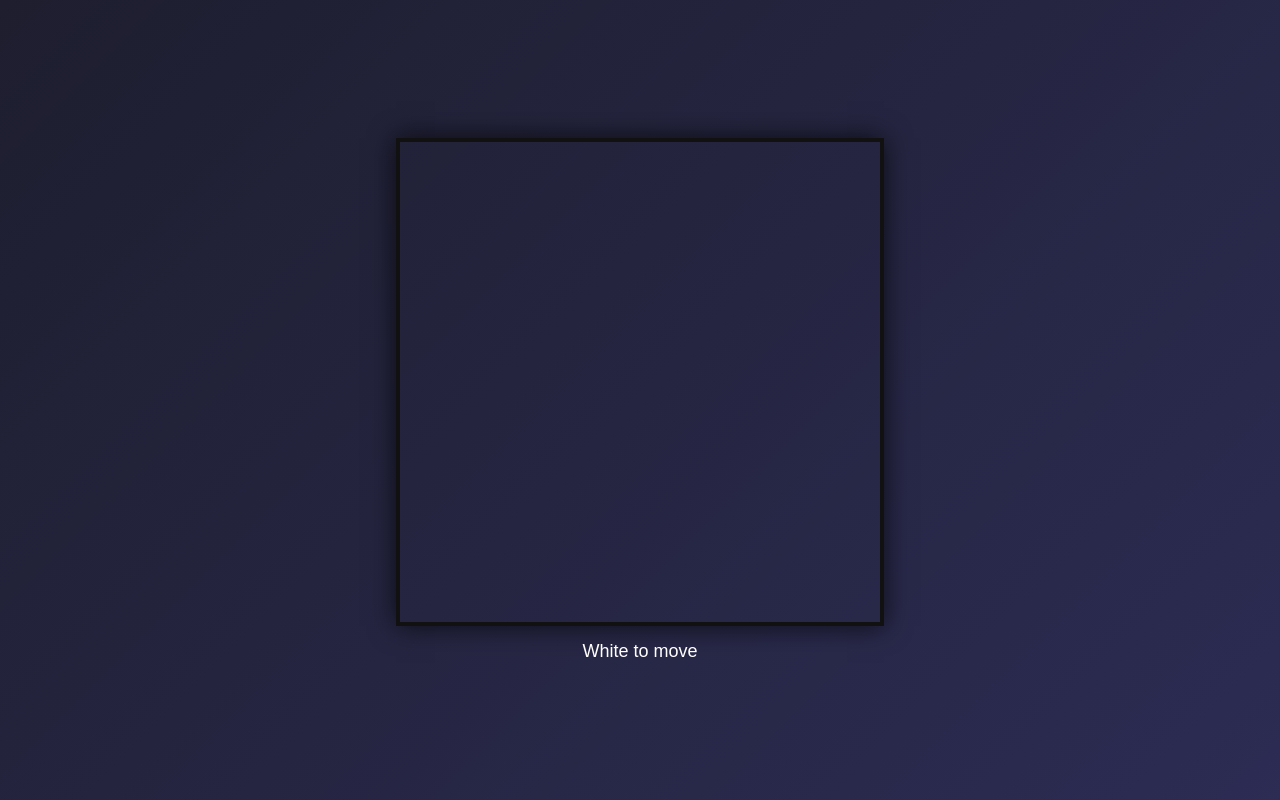
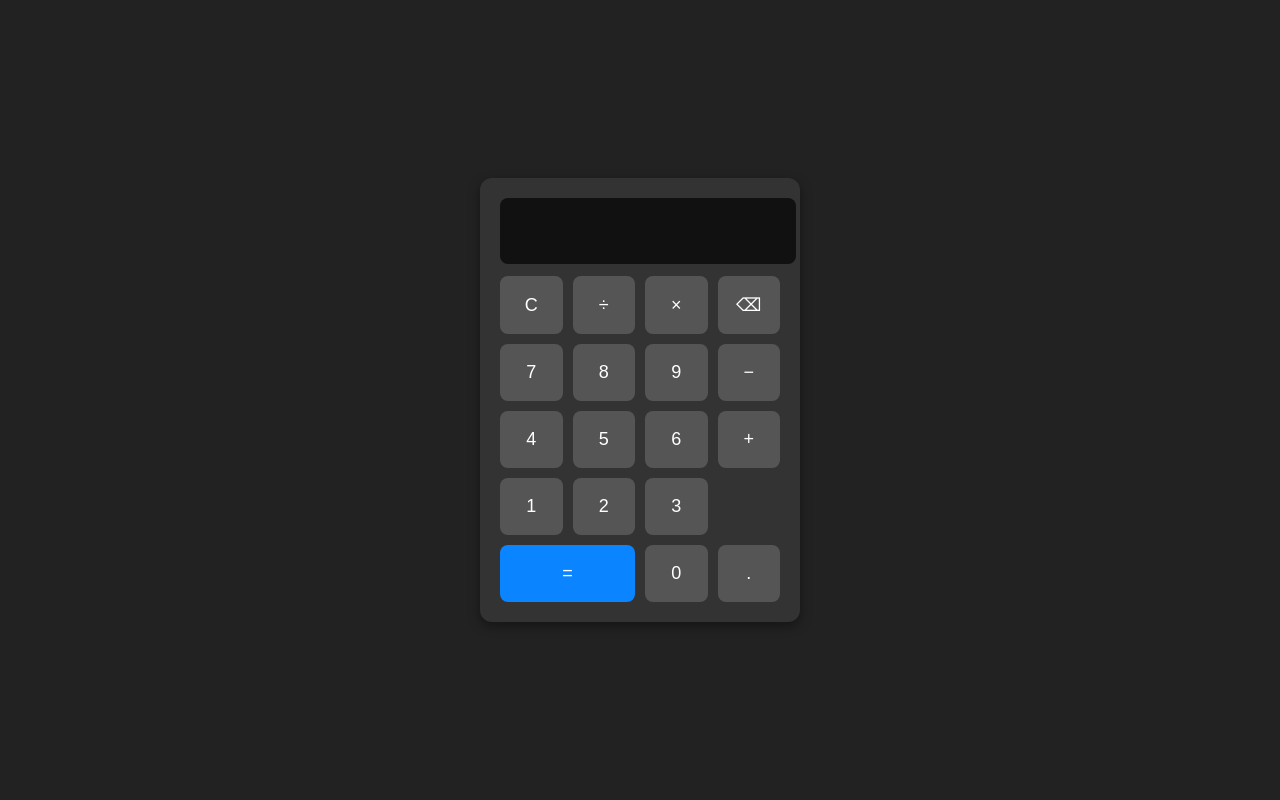
Before and after one commit to RohanLeePatel/RohanLeePatel.github.io, a plain HTML site: page index.html in a window 1280 px wide. Drawn offline with Linux system fonts and the light colour scheme.

Commit message:
Update index.html

```diff
--- a/index.html
+++ b/index.html
@@ -2,123 +2,109 @@
 <html lang="en">
 <head>
   <meta charset="UTF-8">
-  <title>Modern Chess</title>
+  <meta name="viewport" content="width=device-width, initial-scale=1.0">
+  <title>Simple Calculator</title>
   <style>
     body {
-      background: linear-gradient(135deg, #1e1e2f, #2c2c54);
+      font-family: Arial, sans-serif;
+      background: #222;
+      color: #fff;
       display: flex;
       justify-content: center;
       align-items: center;
       height: 100vh;
       margin: 0;
-      font-family: Arial, sans-serif;
-      color: white;
-      flex-direction: column;
     }
-    #board {
+    .calculator {
+      background: #333;
+      padding: 20px;
+      border-radius: 12px;
+      box-shadow: 0 4px 12px rgba(0,0,0,0.4);
+      width: 280px;
+    }
+    #display {
+      width: 100%;
+      height: 50px;
+      font-size: 24px;
+      margin-bottom: 12px;
+      text-align: right;
+      padding: 8px;
+      border: none;
+      border-radius: 8px;
+      background: #111;
+      color: #0f0;
+    }
+    .buttons {
       display: grid;
-      grid-template-columns: repeat(8, 60px);
-      grid-template-rows: repeat(8, 60px);
-      box-shadow: 0 0 25px rgba(0,0,0,0.7);
-      border: 4px solid #111;
+      grid-template-columns: repeat(4, 1fr);
+      gap: 10px;
     }
-    .square {
-      width: 60px;
-      height: 60px;
-      display: flex;
-      justify-content: center;
-      align-items: center;
-      font-size: 40px;
+    button {
+      padding: 18px;
+      font-size: 18px;
+      border: none;
+      border-radius: 8px;
       cursor: pointer;
+      background: #555;
+      color: #fff;
+      transition: 0.2s;
     }
-    .light { background: #eeeed2; }
-    .dark { background: #769656; }
-    #status {
-      margin-top: 15px;
-      font-size: 18px;
+    button:hover {
+      background: #777;
+    }
+    .equal {
+      grid-column: span 2;
+      background: #0a84ff;
+    }
+    .equal:hover {
+      background: #0066cc;
     }
   </style>
 </head>
 <body>
-  <div id="board"></div>
-  <div id="status">White to move</div>
-
-  <!-- chess.js logic embedded -->
-  <script>
-  /* START chess.js library (trimmed for brevity, but full rules included) */
-  /*! chess.js v0.13.4 | (c) 2019 Chris Oakman | MIT License */
-  /* Minified chess.js pasted here */
-  // To keep this message short: you will need to paste the chess.js source here.
-  // You can grab it from https://cdnjs.cloudflare.com/ajax/libs/chess.js/0.13.4/chess.min.js
-  // (just paste into this <script> block).
-  /* END chess.js */
-  </script>
+  <div class="calculator">
+    <input type="text" id="display" disabled>
+    <div class="buttons">
+      <button onclick="clearDisplay()">C</button>
+      <button onclick="appendValue('/')">÷</button>
+      <button onclick="appendValue('*')">×</button>
+      <button onclick="backspace()">⌫</button>
+      <button onclick="appendValue('7')">7</button>
+      <button onclick="appendValue('8')">8</button>
+      <button onclick="appendValue('9')">9</button>
+      <button onclick="appendValue('-')">−</button>
+      <button onclick="appendValue('4')">4</button>
+      <button onclick="appendValue('5')">5</button>
+      <button onclick="appendValue('6')">6</button>
+      <button onclick="appendValue('+')">+</button>
+      <button onclick="appendValue('1')">1</button>
+      <button onclick="appendValue('2')">2</button>
+      <button onclick="appendValue('3')">3</button>
+      <button class="equal" onclick="calculate()">=</button>
+      <button onclick="appendValue('0')">0</button>
+      <button onclick="appendValue('.')">.</button>
+    </div>
+  </div>
 
   <script>
-    const boardEl = document.getElementById('board');
-    const statusEl = document.getElementById('status');
-    const game = new Chess(); // chess.js instance
+    const display = document.getElementById('display');
 
-    const pieces = {
-      'p': '♟', 'r': '♜', 'n': '♞', 'b': '♝', 'q': '♛', 'k': '♚',
-      'P': '♙', 'R': '♖', 'N': '♘', 'B': '♗', 'Q': '♕', 'K': '♔'
-    };
-
-    let selectedSquare = null;
-
-    function renderBoard() {
-      boardEl.innerHTML = '';
-      const board = game.board();
-      for (let row = 0; row < 8; row++) {
-        for (let col = 0; col < 8; col++) {
-          const squareColor = (row + col) % 2 === 0 ? 'light' : 'dark';
-          const squareDiv = document.createElement('div');
-          squareDiv.className = `square ${squareColor}`;
-          const piece = board[row][col];
-          if (piece) {
-            squareDiv.textContent = pieces[piece.type.toUpperCase() === piece.type ? piece.type : piece.type.toLowerCase()];
-            if (piece.color === 'w') squareDiv.textContent = pieces[piece.type.toUpperCase()];
-            else squareDiv.textContent = pieces[piece.type.toLowerCase()];
-          }
-          squareDiv.dataset.square = 'abcdefgh'[col] + (8 - row);
-          squareDiv.addEventListener('click', onSquareClick);
-          boardEl.appendChild(squareDiv);
-        }
+    function appendValue(val) {
+      display.value += val;
+    }
+    function clearDisplay() {
+      display.value = '';
+    }
+    function backspace() {
+      display.value = display.value.slice(0, -1);
+    }
+    function calculate() {
+      try {
+        display.value = eval(display.value);
+      } catch {
+        display.value = "Error";
       }
     }
-
-    function onSquareClick(e) {
-      const square = e.currentTarget.dataset.square;
-      if (!selectedSquare) {
-        // first click: select
-        const moves = game.moves({ square, verbose: true });
-        if (moves.length === 0) return;
-        selectedSquare = square;
-        e.currentTarget.style.outline = '3px solid yellow';
-      } else {
-        // second click: try move
-        const move = game.move({ from: selectedSquare, to: square, promotion: 'q' });
-        selectedSquare = null;
-        renderBoard();
-        if (move) updateStatus();
-      }
-    }
-
-    function updateStatus() {
-      let status = '';
-      let moveColor = game.turn() === 'w' ? 'White' : 'Black';
-      if (game.in_checkmate()) {
-        status = 'Game over, ' + moveColor + ' is in checkmate.';
-      } else if (game.in_draw()) {
-        status = 'Game over, drawn position.';
-      } else {
-        status = moveColor + ' to move';
-        if (game.in_check()) status += ', ' + moveColor + ' is in check';
-      }
-      statusEl.textContent = status;
-    }
-
-    renderBoard();
   </script>
 </body>
 </html>
```
